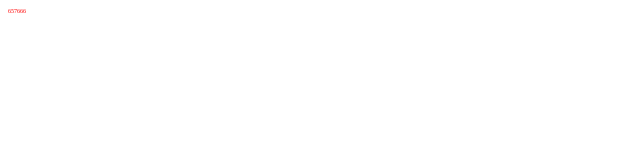
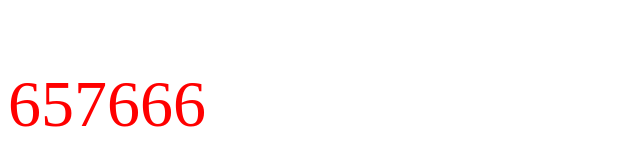
Before and after one commit to xh19870225/xh19870225.github.io, a plain HTML site: page index.html in a window 1280 px wide. Shown: the whole page, without its empty margins (0-640 px from the left). Drawn offline with Linux system fonts and the light colour scheme.

Commit message:
Update index.html

```diff
--- a/index.html
+++ b/index.html
@@ -5,7 +5,7 @@
   <style>
     p {
     color: red;
-    font-size: 6px;
+    font-size: 66px;
     }
   </style>
 </head>
```
